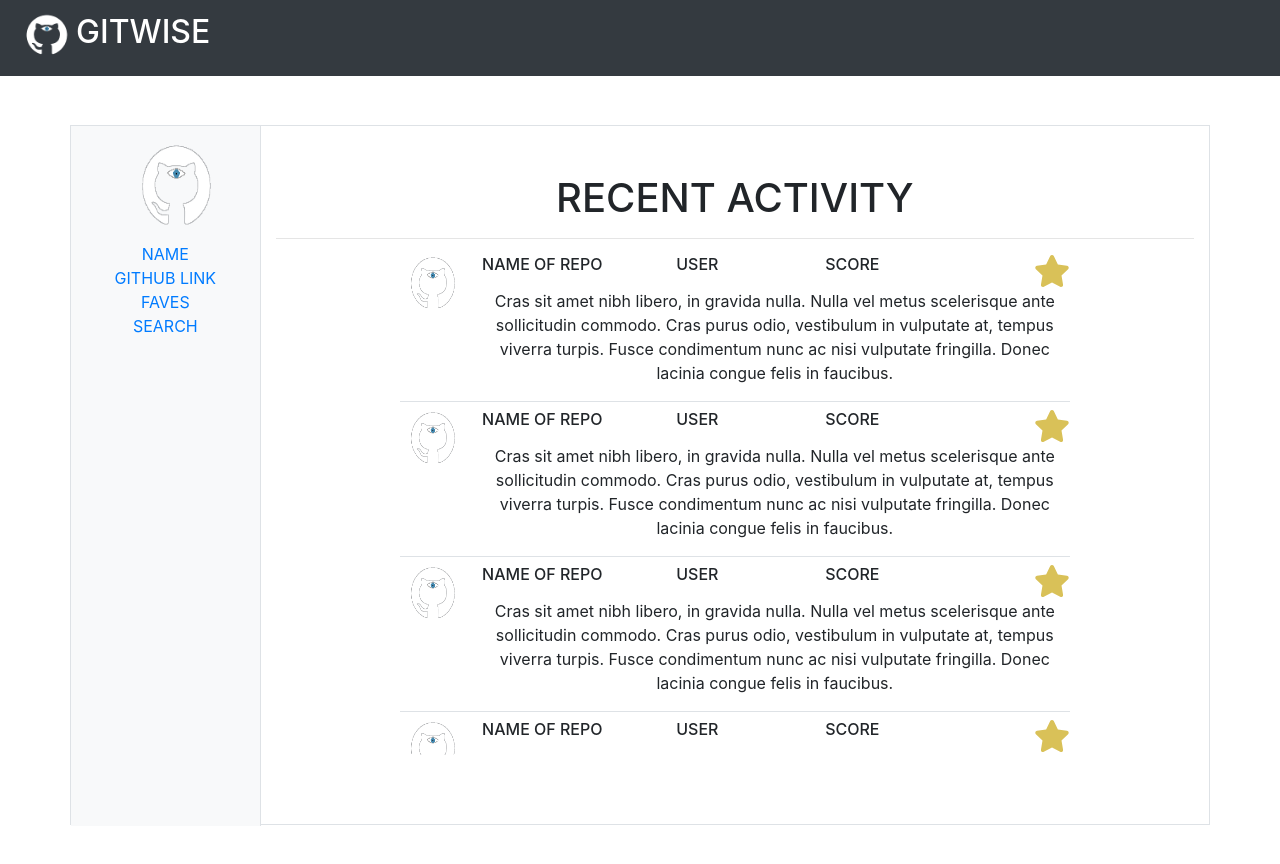
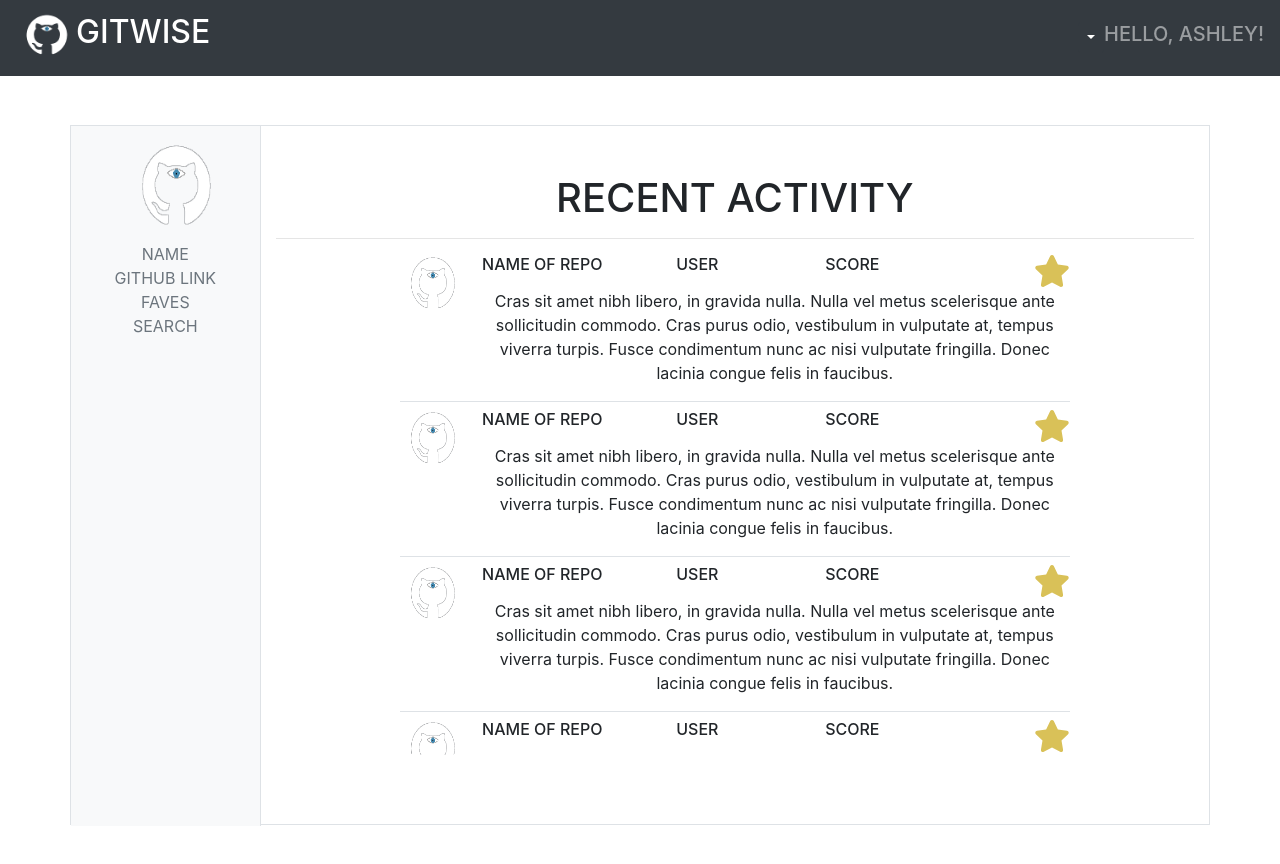
Before and after one commit to Jeffrey-Hargis/GitWise, a React (Create React App) app: page / in a window 1280 px wide. Shown: the top 864 px of the page. Built offline with nearby package versions, Linux system fonts and the light colour scheme.

Commit message:
edited login page, added logout dropdown to navbar

```diff
--- a/public/index.html
+++ b/public/index.html
@@ -2,7 +2,7 @@
 <html lang="en">
   <head>
     <meta charset="utf-8" />
-    <link rel="shortcut icon" href="%PUBLIC_URL%/favicon.ico" />
+    <link rel="shortcut icon" href="./gitwisecatinverted (1).ico" />
     <meta
       name="viewport"
       content="width=device-width, initial-scale=1, shrink-to-fit=no"
@@ -25,7 +25,7 @@
       work correctly both with client-side routing and a non-root public URL.
       Learn how to configure a non-root public URL by running `npm run build`.
     -->
-    <title>React App</title>
+    <title>GitWise</title>
   </head>
   <body>
     <noscript>You need to enable JavaScript to run this app.</noscript>
--- a/src/App.js
+++ b/src/App.js
@@ -16,6 +16,7 @@ class App extends Component {
         <NavBar auth={auth} />
         <Route path="/favorites" component={Favorites}/>
         <Route path="/newsearch" component={NewSearch}/>
+        <Route path="/login" component={Login} />
         <Route exact path="/" render={(props) => !auth.isAuthenticated() ? <UserPage {...props} auth={auth} /> : <Redirect to="/home" />}/>
         <Route path="/home" component={(props) => auth.isAuthenticated() ? <NewSearch {...props} auth={auth} /> : <Redirect to="/" />}/>
       </div>
--- a/src/components/Favorites.jsx
+++ b/src/components/Favorites.jsx
@@ -23,10 +23,10 @@ class Favorites extends Component {
                         className="rounded-circle ml-4 mt-3"
                     />
                     </Col>
-                        <Link to="/" alt="userhome">NAME</Link> <br />
-                        <Link to="GitHub URL">GITHUB LINK</Link> <br />
-                        <Link eventKey="disabled" disabled>FAVES</Link> <br />
-                        <Link to="/newsearch">SEARCH</Link>
+                        <Link to="/" alt="userhome" className="text-muted">NAME</Link> <br />
+                        <Link to="GitHub URL" className="text-muted">GITHUB LINK</Link> <br />
+                        <Link eventKey="disabled" disabled className="text-muted">FAVES</Link> <br />
+                        <Link to="/newsearch" className="text-muted">SEARCH</Link>
                     </Col>
                     <Col className="text-center mt-5" sm={8} md={10}>
                         <h1>FAVORITES</h1>
--- a/src/components/Login.jsx
+++ b/src/components/Login.jsx
@@ -6,7 +6,6 @@ import Col from 'react-bootstrap/Col'
 import Row from 'react-bootstrap/Row'
 import GitHubLogin from 'react-github-login';
 import '../../src/App.css'
-
 
 // TODO: Jeff, replace with ur own
 // TODO: put in a config file? idk. its just one thing
@@ -68,20 +67,17 @@ class Login extends Component {
                         <Form.Label>Password</Form.Label>
                         <Form.Control type="password" placeholder="Password" />
                     </Form.Group>
-                        <Button variant="dark" type="submit">
-                        Submit
-                        </Button>
-                        <Button className="ml-2" variant="dark" type="submit">
-                        Sign Up
-                        </Button>
-
-                        <GitHubLogin
+                        <Button className="btn btn-dark">
+                        <i class="fab fa-github fa-2x"></i>
+                        <GitHubLogin className="btn btn-dark"
                         clientId={clientId}
                         redirectUri={redirectUri}
                         onSuccess={this.onSuccess}
                         onFailure={this.onFailure}
                         onRequest={this.onRequest}
                         />
+                        </Button>
+
                     </Form>
                     </Card.Body>
                 </Card>
--- a/src/components/NavBar.jsx
+++ b/src/components/NavBar.jsx
@@ -1,6 +1,9 @@
 import React, { Component } from 'react';
 import Navbar from 'react-bootstrap/Navbar'
 import logo from './images/gitwisecat.png';
+import DropdownButton from 'react-bootstrap/DropdownButton'
+import Dropdown from 'react-bootstrap/Dropdown'
+import ButtonToolbar from 'react-bootstrap/ButtonToolbar'
 import gql from 'graphql-tag';
 import { Query } from 'react-apollo';
 
@@ -21,7 +24,7 @@ class NavBar extends Component {
 
     return (
       <Navbar bg="dark" variant="dark" fixed="top">
-        <Navbar.Brand href="#home" className="d-inline-flex">
+        <Navbar.Brand href="/" className="d-inline-flex">
           <img
             alt="logo"
             src={logo}
@@ -30,12 +33,31 @@ class NavBar extends Component {
             className="d-inline-flex align-top"
           />
           <h2>GITWISE</h2>
-          {this.props.auth.isAuthenticated() ? <Query query={USER_QUERY}>
+        </Navbar.Brand>
+          <Navbar.Toggle />
+            <Navbar.Collapse className="justify-content-end">
+              <Navbar.Text className="d-inline-flex">
+              <ButtonToolbar>
+                {[DropdownButton].map((DropdownType, idx) => (
+                  <DropdownType
+                    size="sm"
+                    variant="dark"
+                    title=""
+                    id={`dropdown-button-drop-${idx}`}
+                    key={idx}
+                  >
+                    <Dropdown.Item className="text-dark">LOGOUT</Dropdown.Item>
+                  </DropdownType>
+                ))}
+              </ButtonToolbar>
+              <h5>HELLO, ASHLEY!</h5>
+              {/* {this.props.auth.isAuthenticated() ? <Query query={USER_QUERY}>
             {({ data }) => {
                 return <h4>{data.viewer.login} - {data.viewer.starredRepositories.totalCount}</h4>
             }}
-          </Query> : null}
-        </Navbar.Brand>
+            </Query> : null}  */}
+              </Navbar.Text>
+            </Navbar.Collapse>
       </Navbar>
     )
   }
--- a/src/components/NewSearch.jsx
+++ b/src/components/NewSearch.jsx
@@ -63,10 +63,10 @@ class NewSearch extends Component {
                         className="rounded-circle ml-4 mt-3"
                     />
                     </Col>
-                        <Link to="/" alt="userhome">NAME</Link> <br />
-                        <Link to="GitHub URL">GITHUB LINK</Link> <br />
-                        <Link to="/favorites">FAVES</Link> <br />
-                        <Link eventKey="disabled" disabled>SEARCH</Link>
+                        <Link to="/" alt="userhome" className="text-muted">NAME</Link> <br />
+                        <Link to="GitHub URL" className="text-muted">GITHUB LINK</Link> <br />
+                        <Link to="/favorites" className="text-muted">FAVES</Link> <br />
+                        <Link eventKey="disabled" disabled className="text-muted">SEARCH</Link>
                     </Col>
                     <Col className="mt-5" sm={8} md={10}>
                         <h1 className="text-center">SEARCH</h1>
--- a/src/components/UserPage.jsx
+++ b/src/components/UserPage.jsx
@@ -28,10 +28,10 @@ class UserPage extends Component {
                         className="rounded-circle ml-4 mt-3"
                     />
                     </Col>
-                        <Link to="/" alt="userhome">NAME</Link> <br />
-                        <Link to="GitHub URL">GITHUB LINK</Link> <br />
-                        <Link to="/favorites">FAVES</Link> <br />
-                        <Link to="/newsearch">SEARCH</Link>
+                        <Link to="/" alt="userhome" className="text-muted">NAME</Link> <br />
+                        <Link to="GitHub URL" className="text-muted">GITHUB LINK</Link> <br />
+                        <Link to="/favorites" className="text-muted">FAVES</Link> <br />
+                        <Link to="/newsearch" className="text-muted">SEARCH</Link>
                     </Col>
                     <Col className="text-center mt-5" sm={8} md={10}>
                         <h1>RECENT ACTIVITY</h1>
```
Also changed, not shown: 1 other file (tests, documents, lock files or other folders).
